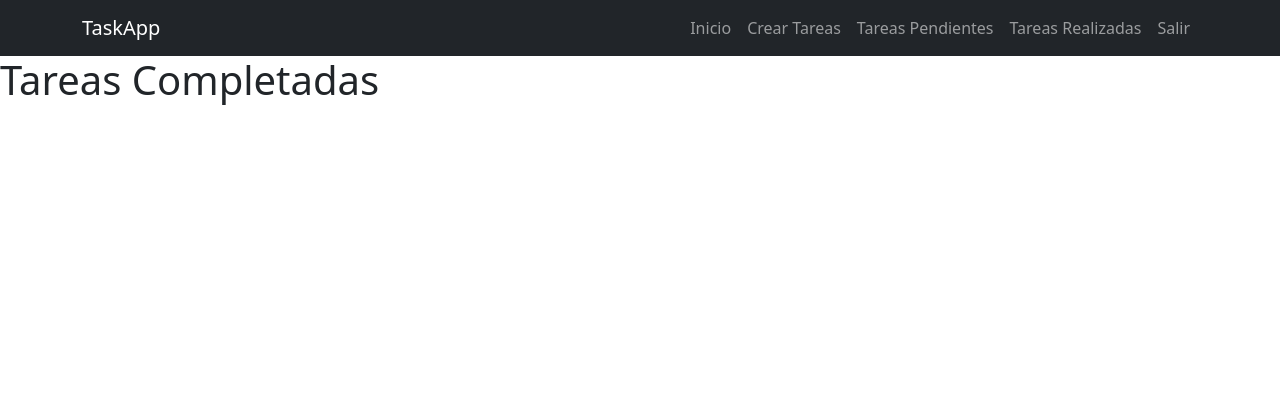
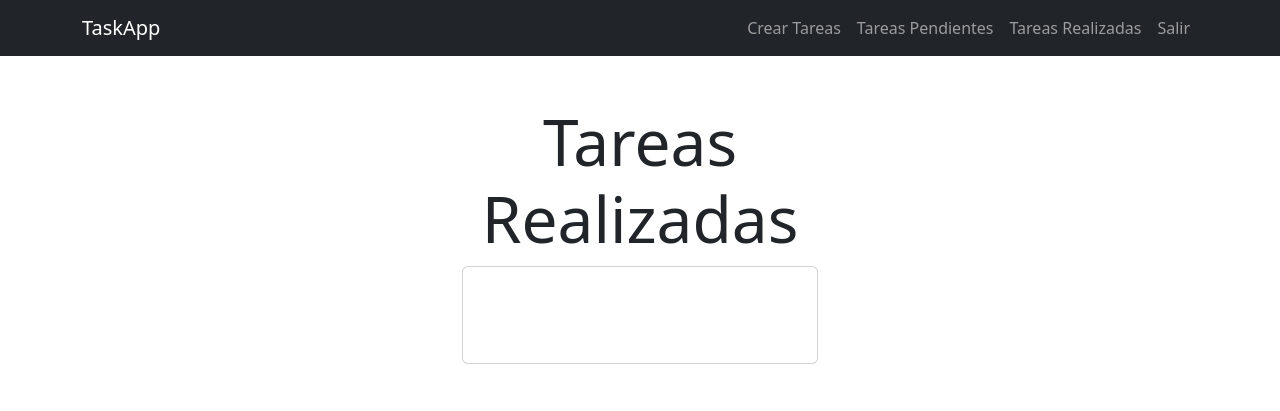
Before and after one commit to jonma0107/django-auth-2, a Django app: page /tasks/completed in a window 1280 px wide. Shown: the top 411 px of the page. Run offline with Django 4.2, Linux system fonts and the light colour scheme; the visitor is signed in with stand-in values (Sample User, id 1); data that the repository does not hold is empty; some libraries are stand-ins or nearby versions.

Commit message:
Frontend task_detail.html

```diff
--- a/crud/templates/base.html
+++ b/crud/templates/base.html
@@ -23,19 +23,19 @@
 
     <nav class="navbar navbar-expand-lg bg-dark navbar-dark">
       <div class="container">
-        <a class="navbar-brand" href="/">TaskApp</a>
+        <a class="navbar-brand" href="#">TaskApp</a>
         <button class="navbar-toggler" type="button" data-bs-toggle="collapse" data-bs-target="#navbarNav" aria-controls="navbarNav" aria-expanded="false" aria-label="Toggle navigation">
           <span class="navbar-toggler-icon"></span>
         </button>
         <div class="collapse navbar-collapse" id="navbarNav">
           <ul class="navbar-nav ms-auto">
-            <li class="nav-item"><a href="/" class="nav-link">Inicio</a></li>
             {% if user.is_authenticated %}
-              <li class="nav-item"><a href="/tasks/create" class="nav-link">Crear Tareas</a></li>
-              <li class="nav-item"><a href="/tasks" class="nav-link">Tareas Pendientes</a></li>
-              <li class="nav-item"><a href="{% url 'tasks_completed' %}" class="nav-link">Tareas Realizadas</a></li>
-              <li class="nav-item"><a href="/logout" class="nav-link">Salir</a></li>
+            <li class="nav-item"><a href="/tasks/create" class="nav-link">Crear Tareas</a></li>
+            <li class="nav-item"><a href="/tasks" class="nav-link">Tareas Pendientes</a></li>
+            <li class="nav-item"><a href="{% url 'tasks_completed' %}" class="nav-link">Tareas Realizadas</a></li>
+            <li class="nav-item"><a href="/logout" class="nav-link">Salir</a></li>
             {% else %}
+              <li class="nav-item"><a href="/" class="nav-link">Inicio</a></li>
               <li class="nav-item"><a href="/signup" class="nav-link">Registrarse</a></li>
               <li class="nav-item"><a href="/signin" class="nav-link">Iniciar Sesión</a></li>
             {% endif %}
--- a/crud/templates/task_detail.html
+++ b/crud/templates/task_detail.html
@@ -35,7 +35,7 @@
 
           <form action="{% url 'task_done' task.id %}" method="POST">
             {% csrf_token %}
-            <button class="btn btn-primary">Completada</button>
+            <button class="btn btn-primary">Realizada</button>
           </form>
 
         </div>
--- a/crud/templates/tasks_completed.html
+++ b/crud/templates/tasks_completed.html
@@ -2,29 +2,38 @@
 
 {% block content%}
 
-<h1>Tareas Completadas</h1>
+<main class="container py-5">
+  <div class="row">
+    <div class="col-md-4 offset-md-4">
 
-<ul>
+      <h1 class="display-3 text-center">Tareas Realizadas</h1>
+
+      <ol class="card card-body p-5 my-auto fw-bold text-center">
         {% for completada in completadas %}
         <li>
-    <h1>Tarea: </h1>
           {% if completada.completada %}
-      <b style="color: green;">{{completada.titulo}}</b>
-      <h1>Fecha de tarea realizada: </h1>
-      <p>
+            <h2 class="text-success fw-bold">{{completada.titulo}}</h2>
+            <h2>Fecha de tarea realizada: </h2>
+            <h2 class="text-success">
               {{completada.completada|date:'M d Y'}}
-      </p>
+            </h2>
           {% endif %}
 
-    <form action="{% url 'delete_task_completed' completada.id %}" method="POST">
+            <form action="{% url 'delete_task_completed' completada.id %}" method="POST" class="text-center">
               {% csrf_token %}
-      <button>Eliminar Tarea</button>
+              <button class="btn btn-danger">Eliminar Tarea</button>
             </form>
+
 
           </li>
           <hr>
           {% endfor %}
 
-</ul>
+        </ol>
+
+
+    </div>
+  </div>
+</main>
 
 {% endblock %}
```
Lines whose indentation alone changed are shown as unchanged.
